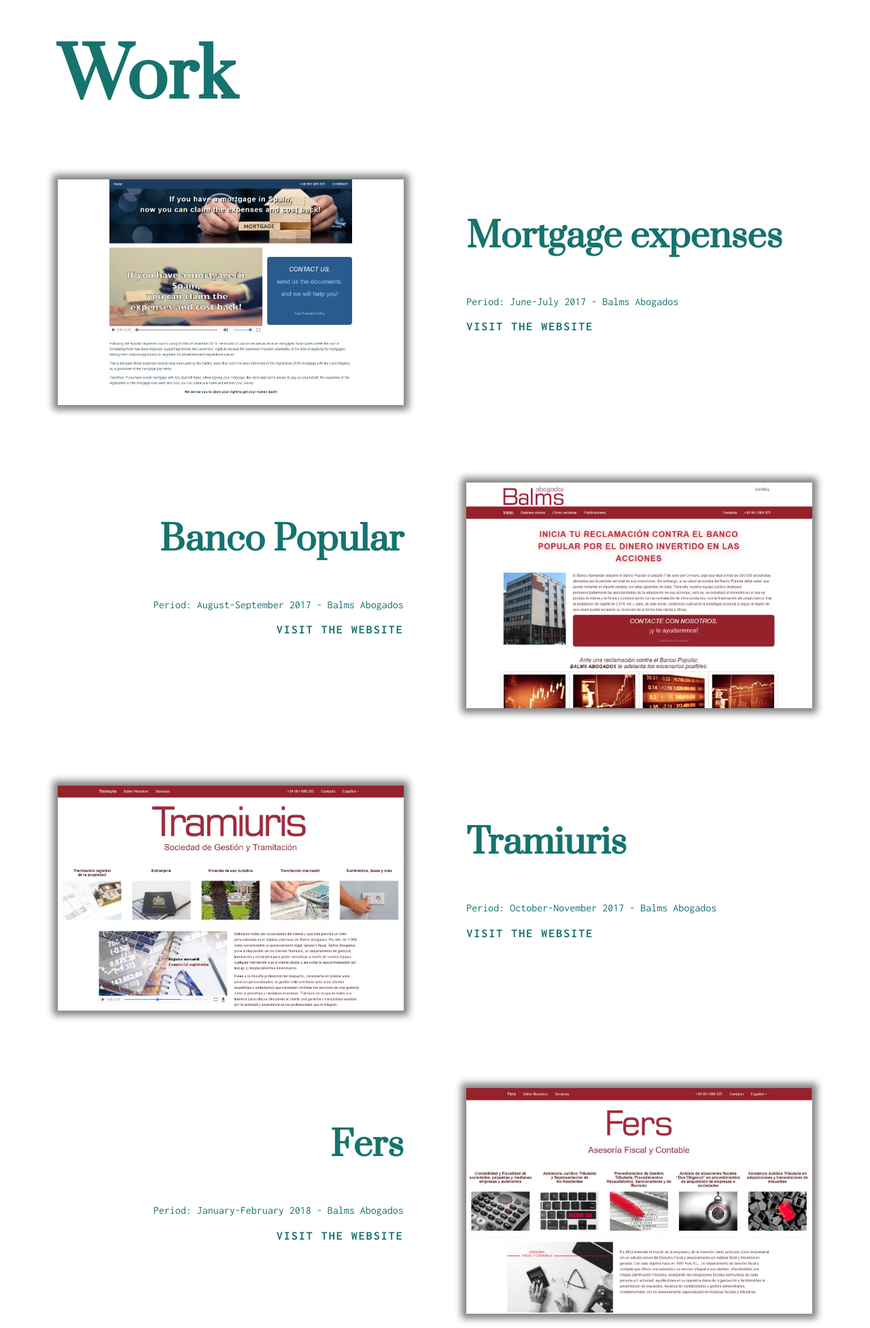
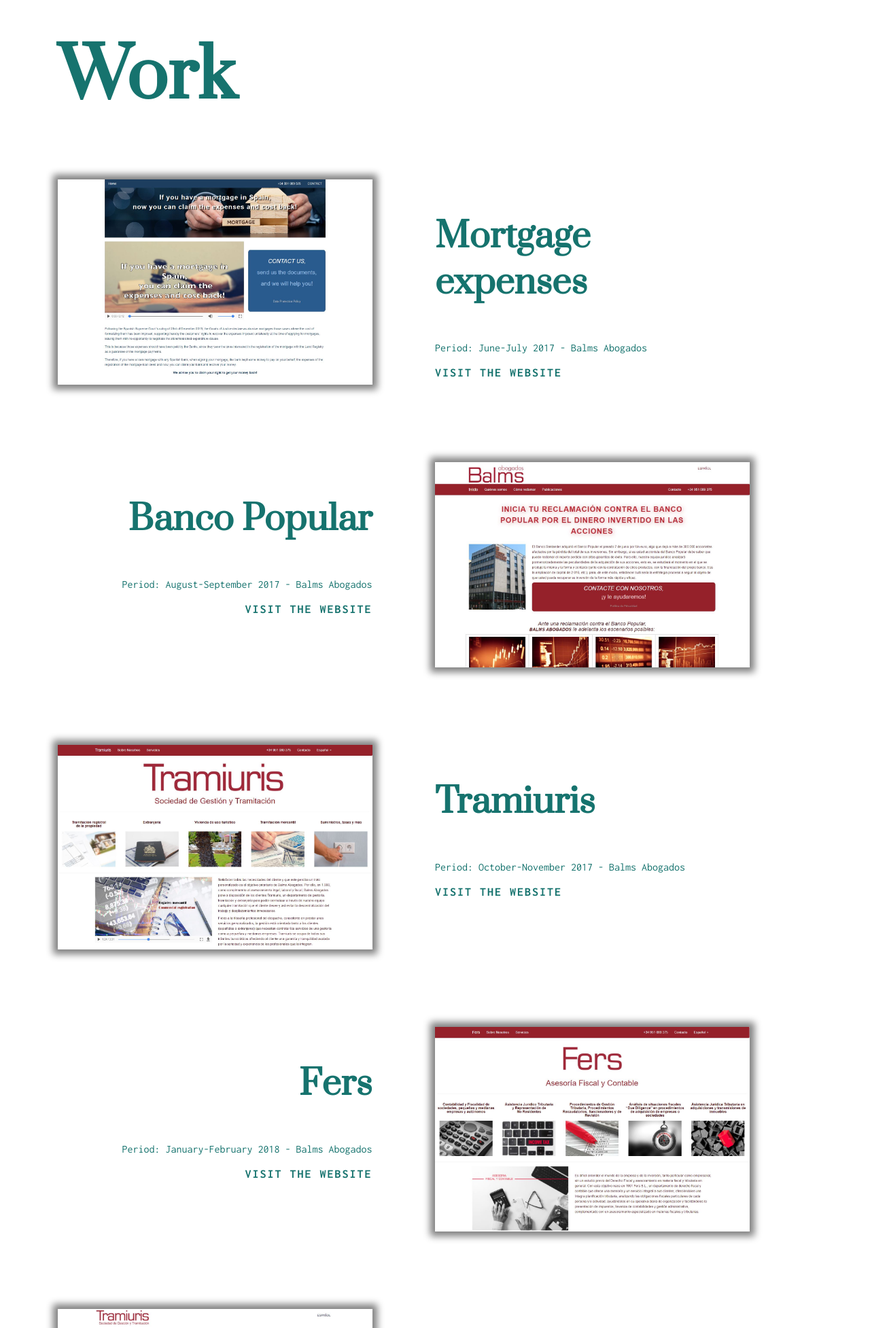
Before and after one commit to CarmenCantudo/carmencantudo.github.io, a PHP site: page / in a window 1280 px wide. Shown: the part 1007-2961 px from the top of the page at 68% size. Run offline with PHP 8.4, Linux system fonts and the light colour scheme.

Commit message:
col-xs-12 col-sm-12 col-md-5

```diff
--- a/index.html
+++ b/index.html
@@ -51,13 +51,13 @@
             <h2 class="work" id="work">Work</h2>
             <!-- first -->
             <div class="row no-gutters work">
-                <div class="col">
+                <div class="col-xs-12 col-sm-12 col-md-5">
                     <img class="imgshadow" src="img/Mortgage-expenses.jpg" alt="Mortgage expenses">
                 </div>
 
                 <div class="col-1"></div>
 
-                <div class="col">
+                <div class="col-xs-12 col-sm-12 col-md-5">
                     <h3>Mortgage expenses</h3>
                     <p>Period: June-July 2017 - Balms Abogados<br>
                     </p>
@@ -68,7 +68,7 @@
                 <div class="blank"></div>
             <!-- second -->
             <div class="row no-gutters work">
-                 <div class="col text-right">
+                 <div class="col-xs-12 col-sm-12 col-md-5 text-right">
                     <h3>Banco Popular</h3>
                     <p>Period: August-September 2017 - Balms Abogados<br>
                     </p>
@@ -77,7 +77,7 @@
 
                 <div class="col-1"></div>
 
-                <div class="col">
+                <div class="col-xs-12 col-sm-12 col-md-5">
                     <img class="imgshadow" src="img/Reclama-tus-acciones.jpg" alt="Reclama tus acciones">
                 </div>
             </div>
@@ -85,13 +85,13 @@
                 <div class="blank"></div>
             <!-- third -->
             <div class="row no-gutters work">
-                <div class="col">
+                <div class="col-xs-12 col-sm-12 col-md-5">
                     <img class="imgshadow" src="img/Tramiuris.jpg" alt="Tramiuris">
                 </div>
 
                 <div class="col-1"></div>
 
-                 <div class="col">
+                 <div class="col-xs-12 col-sm-12 col-md-5">
                     <h3>Tramiuris</h3>
                     <p>Period: October-November 2017 - Balms Abogados<br>
                     </p>
@@ -102,7 +102,7 @@
                 <div class="blank"></div>
             <!-- forth -->
             <div class="row no-gutters work">
-                 <div class="col text-right">
+                 <div class="col-xs-12 col-sm-12 col-md-5 text-right">
                     <h3>Fers</h3>
                     <p>Period: January-February 2018 - Balms Abogados<br>
                     </p>
@@ -111,7 +111,7 @@
 
                 <div class="col-1"></div>
 
-                <div class="col">
+                <div class="col-xs-12 col-sm-12 col-md-5">
                     <img class="imgshadow" src="img/Fers.jpg" alt="Fers">
                 </div>
             </div>
@@ -119,13 +119,13 @@
                 <div class="blank"></div>
             <!-- fifth -->
             <div class="row no-gutters work">
-                <div class="col">
+                <div class="col-xs-12 col-sm-12 col-md-5">
                     <img class="imgshadow" src="img/Residencias.jpg" alt="Residencias">
                 </div>
 
                 <div class="col-1"></div>
 
-                 <div class="col">
+                 <div class="col-xs-12 col-sm-12 col-md-5">
                     <h3>Nationalities and residencies</h3>
                     <p>Period: March 2018 - Balms Abogados<br>
                     </p>
@@ -136,7 +136,7 @@
                 <div class="blank"></div>
             <!-- sixth -->
             <div class="row no-gutters work">
-                 <div class="col text-right">
+                 <div class="col-xs-12 col-sm-12 col-md-5 text-right">
                     <h3>Balms Advisory</h3>
                     <p>Period: February-April 2019 - Balms Abogados<br>
                     </p>
@@ -145,7 +145,7 @@
 
                 <div class="col-1"></div>
 
-                <div class="col">
+                <div class="col-xs-12 col-sm-12 col-md-5">
                     <img class="imgshadow" src="img/Balms-advisory.jpg" alt="Balms Advisory">
                 </div>
             </div>
@@ -153,13 +153,13 @@
                 <div class="blank"></div>
             <!-- seventh -->
             <div class="row no-gutters work">
-                <div class="col">
+                <div class="col-xs-12 col-sm-12 col-md-5">
                     <img class="imgshadow" src="img/CUE.png" alt="CUE">
                 </div>
 
                 <div class="col-1"></div>
 
-                 <div class="col">
+                 <div class="col-xs-12 col-sm-12 col-md-5">
                     <h3>CUE</h3>
                     <p>Period: February-April 2020 - Balms Abogados<br>
                     </p>
@@ -170,7 +170,7 @@
                 <div class="blank"></div>
             <!-- eighth -->
             <div class="row no-gutters work">
-                 <div class="col text-right">
+                 <div class="col-xs-12 col-sm-12 col-md-5 text-right">
                     <h3>You'll dream again</h3>
                     <p>Period: May-June 2020 - Balms Abogados<br>
                     </p>
@@ -179,7 +179,7 @@
 
                 <div class="col-1"></div>
 
-                <div class="col">
+                <div class="col-xs-12 col-sm-12 col-md-5">
                     <img class="imgshadow" src="img/youlldreamagain.png" alt="You'll dream again">
                 </div>
             </div>
```
Also changed, not shown: css/style.css (+15 -0 lines).
